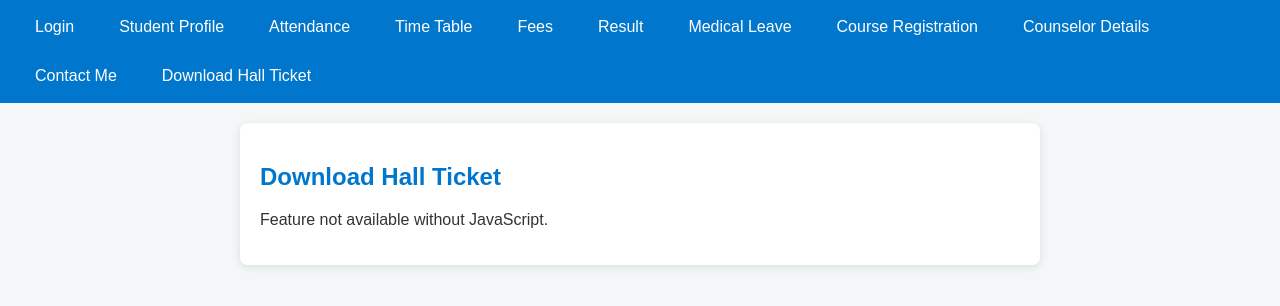
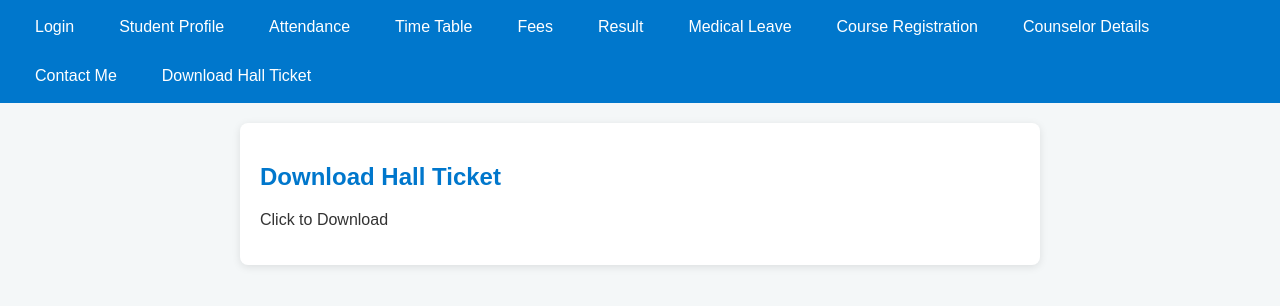
Before and after one commit to cs-cspit/24CS031_Practical_1-WDF, a plain HTML site: page index.html in a window 1280 px wide. Both pictures are taken after a click on the link "Download Hall Ticket". Drawn offline with Linux system fonts and the light colour scheme.

Commit message:
index.html

```diff
--- a/index.html
+++ b/index.html
@@ -220,7 +220,7 @@
 
 <section id="hallticket">
   <h2>Download Hall Ticket</h2>
-  <p>Feature not available without JavaScript.</p>
+  <p>Click to Download</p>
 </section>
 
 </body>
```
